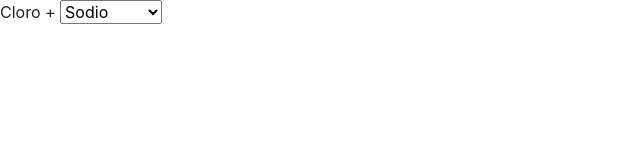
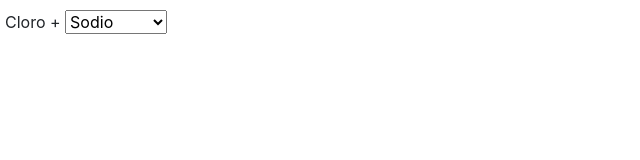
Before and after one commit to hernanfiorito/atomicamente-uniones-quimicas, a plain HTML site: page index.html in a window 1280 px wide. Shown: the whole page, without its empty margins (0-640 px from the left). Drawn offline with nearby package versions, Linux system fonts and the light colour scheme.

Commit message:
Incorpora seleccion dentro del canvas de la escena

```diff
--- a/app.js
+++ b/app.js
@@ -121,8 +121,8 @@ function limpiarEscena(){
 	escena.children = escena.children.filter(function f(elemento){return elemento.name !== "union"});
 }
 
-$(document).on('change','#seleccion',function() {
-	var x = document.getElementById("seleccion").value;
+$(document).on('change','#elementos',function() {
+	var x = document.getElementById("elementos").value;
 	limpiarEscena();
 	graficarUnion(elementos['cloro'], elementos[x]);
 });
--- a/index.html
+++ b/index.html
@@ -12,17 +12,15 @@
 	<body>
 		<div class="row">
 			<div class="col">
-				Cloro +
-				<select id="seleccion">
-					<option value="sodio">Sodio</option>
-					<option value="cloro">Cloro</option>
-					<option value="hidrogeno">Hidrógeno</option>
-				</select>
-			</div>
-		</div>
-		<div class="row">
-			<div class="col">
 				<div id="scene-container">
+					<div id="seleccion">
+						Cloro +
+						<select id="elementos">
+							<option value="sodio">Sodio</option>
+							<option value="cloro">Cloro</option>
+							<option value="hidrogeno">Hidrógeno</option>
+						</select>
+					</div>
 					<!-- This div will hold our scene-->
 				</div>
 			</div>
--- a/main.css
+++ b/main.css
@@ -7,3 +7,10 @@ body {
   width: 100%;
   height: 100vh;
 }
+
+#seleccion {
+  position: absolute;
+  top: 10px;
+  left: 20px;
+	z-index: 100;
+}
```
